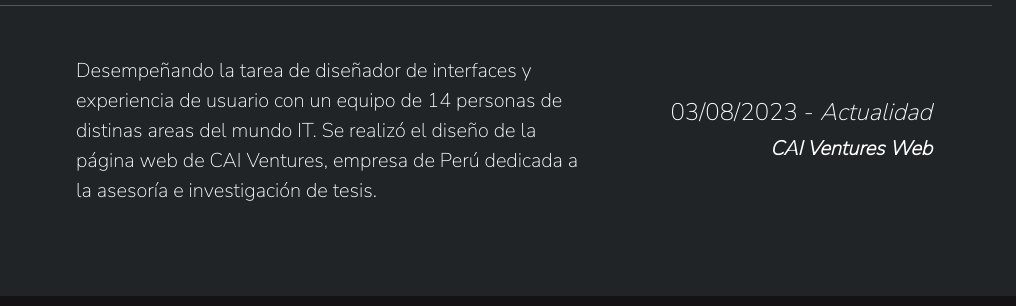
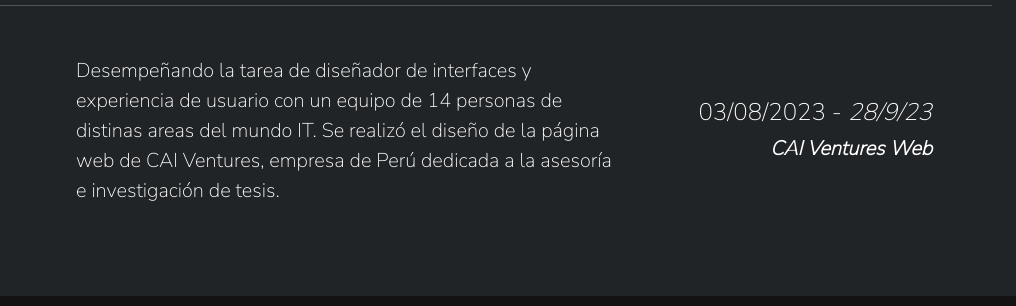
Before and after one commit to BautiCentorbi/PF-CENTORBI, a website: page pages/about.html in a window 1280 px wide. Shown: the part 1984-2290 px from the top of the page, 264-1280 px from the left. Drawn offline with nearby package versions, Linux system fonts and the light colour scheme.

Commit message:
Arreglos

```diff
--- a/pages/about.html
+++ b/pages/about.html
@@ -187,7 +187,7 @@
                         <div class="right-experience">
                             <h4>
                                 03/08/2023 -
-                                <em>Actualidad</em>
+                                <em>28/9/23</em>
                             </h4>
                             <a href="https://www.caiventuresconsultoria.com/" target="_blank">CAI Ventures Web</a>
                         </div>
```
Also changed, not shown: index.html (+1 -1 lines), multimedia/img/Anzorena.png (added).
